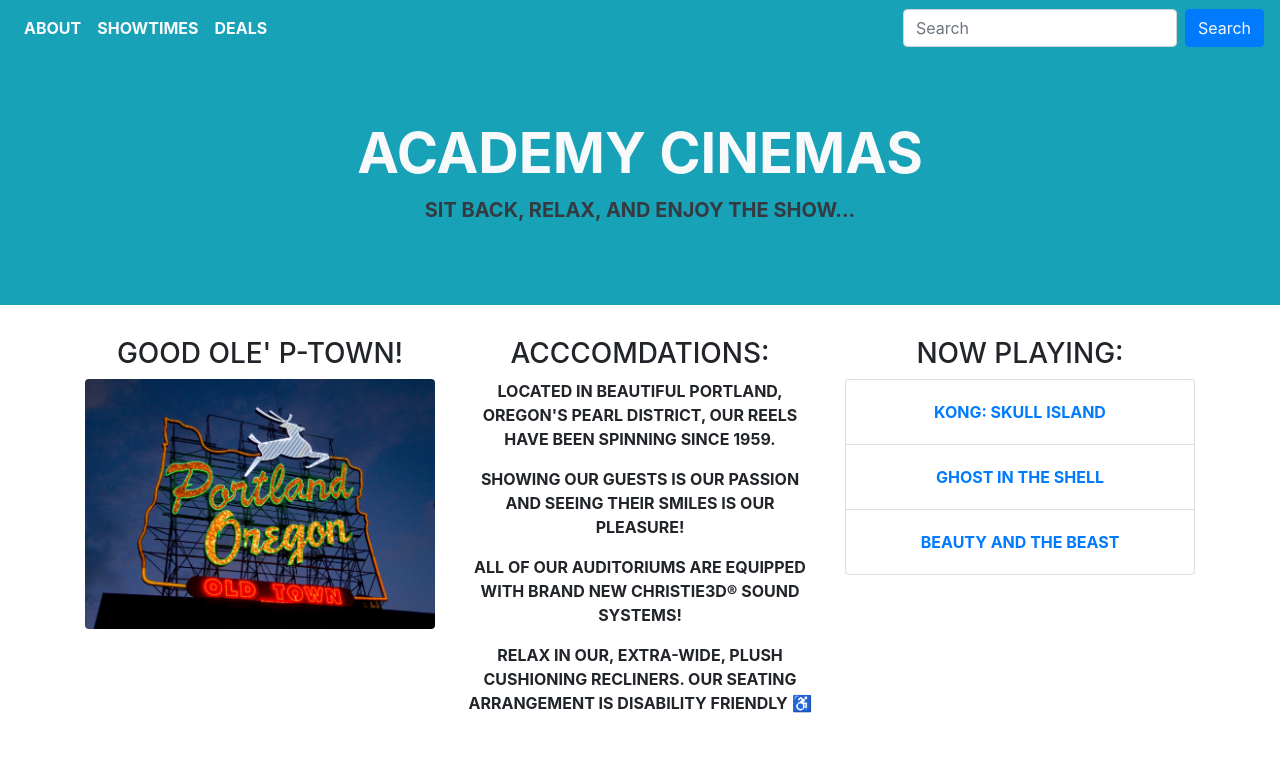
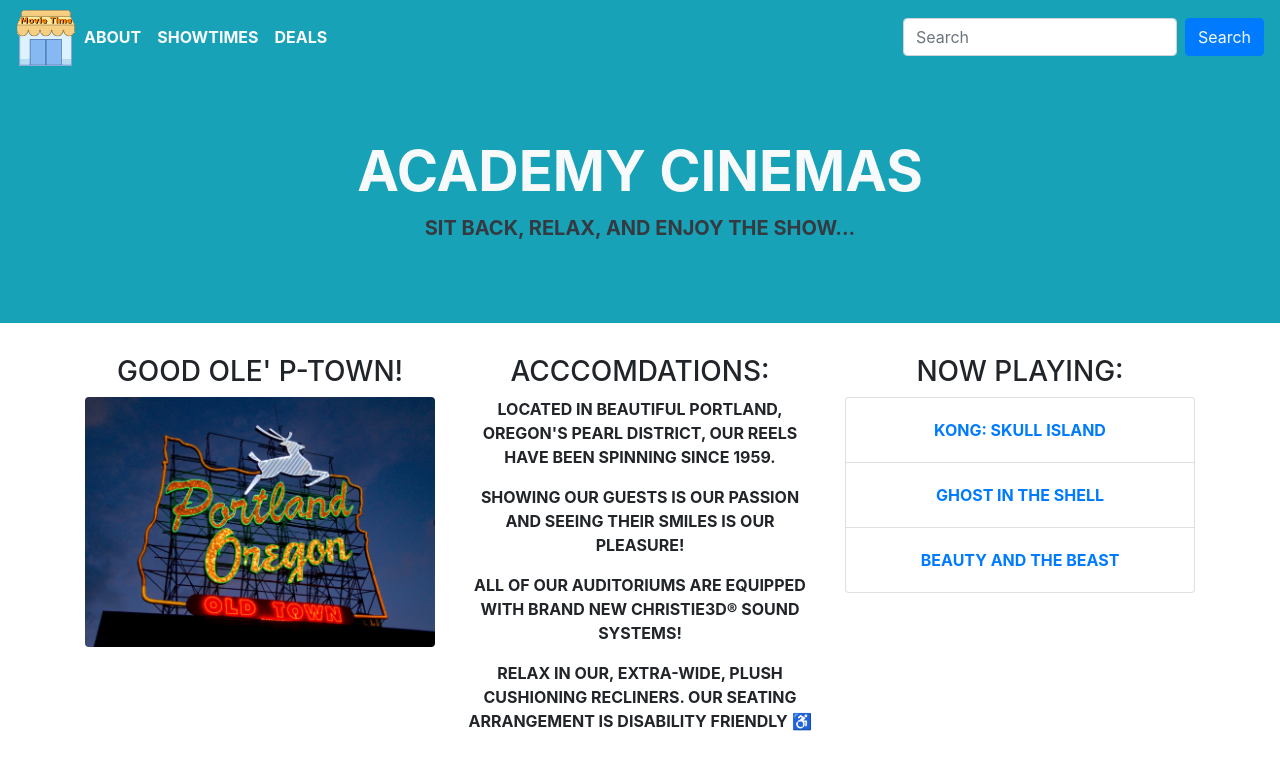
Before and after one commit to JRA2880/The-Tech-Academy-Basic-HTML-CSS-Projects, a plain HTML site: page Bootstrap4 Projects/academy_cinemas.html in a window 1280 px wide. Shown: the top 777 px of the page. Drawn offline with nearby package versions, Linux system fonts and the light colour scheme.

Commit message:
Update Academy-Cinemas HTML file
Updated academy_cinemas.html file to include the movive logo.

```diff
--- a/Bootstrap4 Projects/academy_cinemas.html
+++ b/Bootstrap4 Projects/academy_cinemas.html
@@ -13,7 +13,7 @@
   <body>
     <div class="containter font-weight-bold text-uppercase">
         <nav class="navbar navbar-expand-lg navbar-light bg-info">
-
+           <img src="./img/movie_logo.gif" width="60" height="58" alt="">
             <div class="collapse navbar-collapse" id="navbarSupportedContent">
               <ul class="navbar-nav mr-auto">
                 <li class="nav-item active">
```
